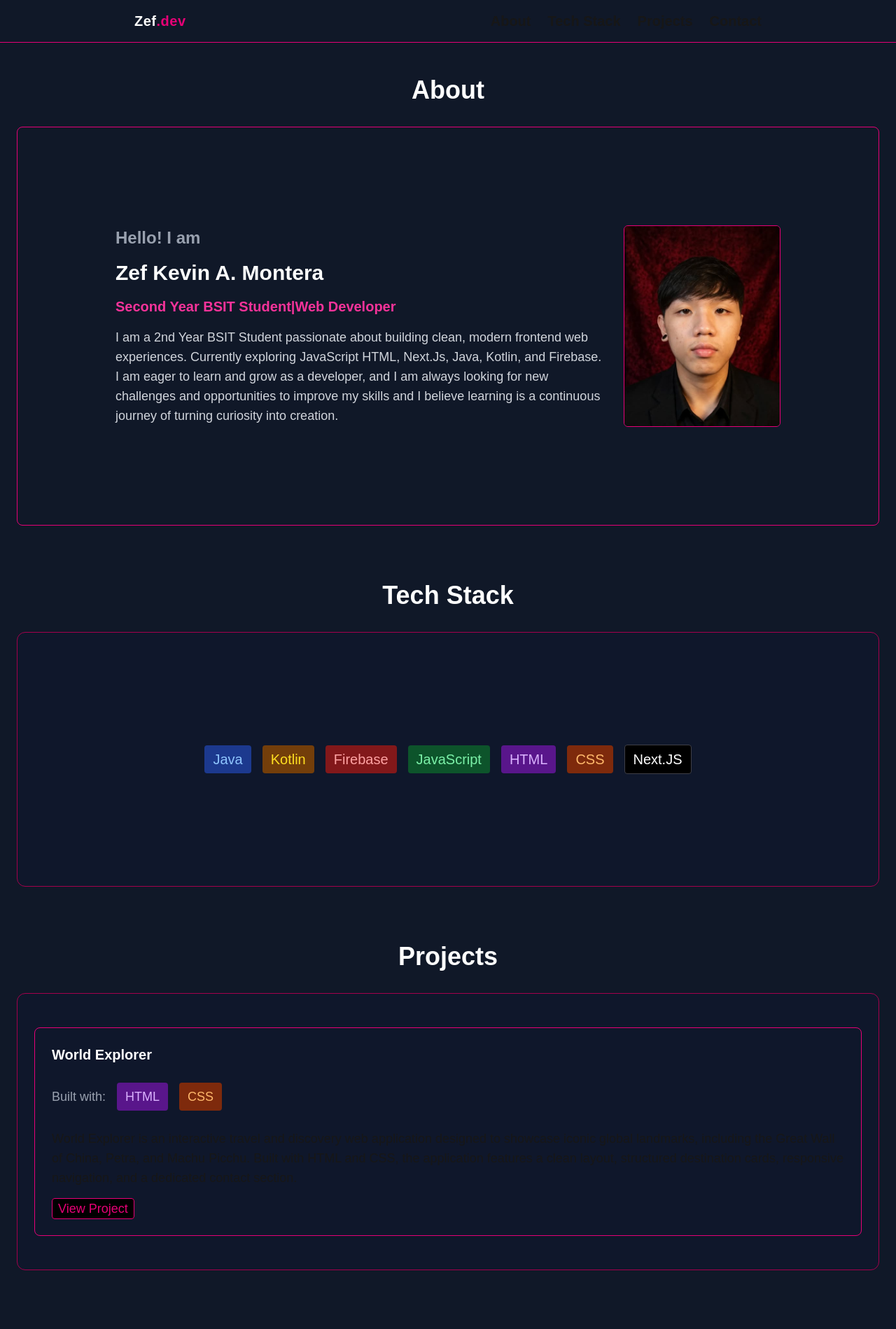
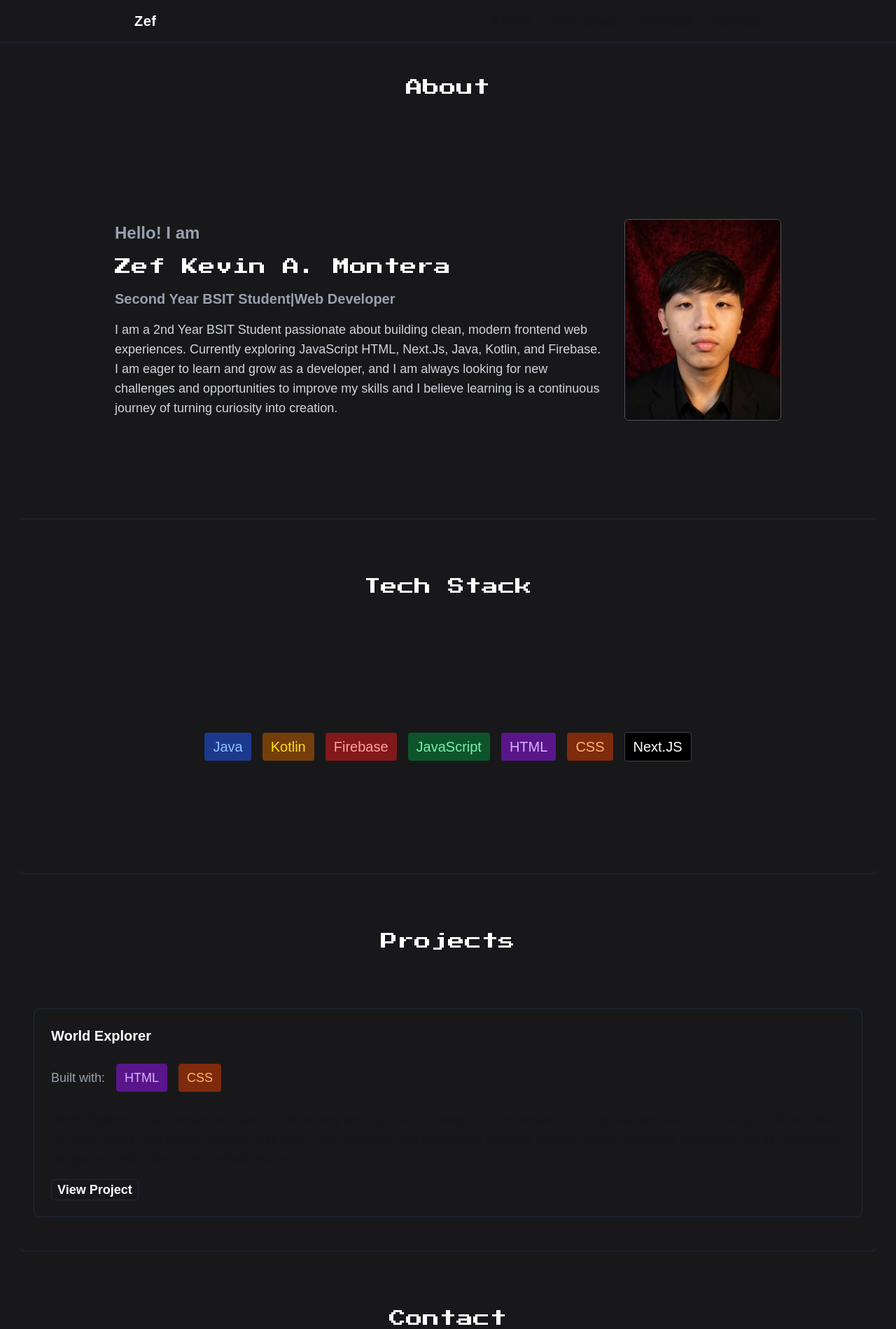
Before and after one commit to zefkevinmontera/my-portfolio, a Next.js app in the folder my-app/: page / in a window 1280 px wide. Shown: the top 1899 px of the page at 70% size. Built offline with nearby package versions, Linux system fonts and the light colour scheme.

Commit message:
changed the whole color scheme & added pixel font

```diff
--- a/my-app/app/globals.css
+++ b/my-app/app/globals.css
@@ -1,5 +1,7 @@
+@import url('https://fonts.googleapis.com/css2?family=Press+Start+2P&display=swap');
+@import "tailwindcss";
+
 html { scroll-behavior: smooth; }
-@import "tailwindcss";
 
 :root {
   --background: #ffffff;
@@ -11,6 +13,7 @@ html { scroll-behavior: smooth; }
   --color-foreground: var(--foreground);
   --font-sans: var(--font-geist-sans);
   --font-mono: var(--font-geist-mono);
+  --font-pixel: "Press Start 2P", monospace;
 }
 
 @media (prefers-color-scheme: dark) {
--- a/my-app/app/page.tsx
+++ b/my-app/app/page.tsx
@@ -1,37 +1,37 @@
 export default function Home() {
   return (
-    <main className="min-h-screen w-full bg-gray-900">
+    <main className="min-h-screen w-full bg-zinc-900">
 
 
       {/* nav_Section */}
 <nav className="
        sticky top-0
        w-full
-       bg-gray-900
-       border-b border-pink-600
+       bg-zinc-900
+       border-b border-gray-800
        py-4 px-6 mb-12
        z-50">
   <div className="max-w-4xl mx-auto flex items-center justify-between">
 
 
     {/* logo_Section*/}
-    <a href="#" className="text-xl font-bold tracking-wide text-white hover:text-pink-400 transition">
-      Zef<span className="text-pink-600">.dev</span>
+    <a href="#" className="text-xl font-bold tracking-wide text-white hover:text-zinc-400 transition">
+      Zef
     </a>
 
 
     {/* nav_Links */}
     <div className="flex items-center gap-6 text-xl">
-      <a href="#about" className="hover:text-pink-600 transition font-bold">
+      <a href="#about" className="hover:text-zinc-400 transition font-bold">
         About
       </a>
-      <a href="#techstack" className="hover:text-pink-600 transition font-bold">
+      <a href="#techstack" className="hover:text-zinc-400 transition font-bold">
         Tech Stack
       </a>
-      <a href="#projects" className="hover:text-pink-600 transition font-bold">
+      <a href="#projects" className="hover:text-zinc-400 transition font-bold">
         Projects
       </a>
-      <a href="#contact" className="hover:text-pink-600 transition font-bold">
+      <a href="#contact" className="hover:text-zinc-400 transition font-bold">
         Contact
       </a>
     </div>
@@ -43,13 +43,13 @@ export default function Home() {
       {/* about_Section */}
  <section id="about" className="scroll-mt-24 mb-20 px-6">
 
-  <h1 className="text-4xl text-center font-bold mb-8 text-white">About</h1>
+  <h1 className=" font-pixel text-2xl text-center  mb-8 text-white">About</h1>
 
-  <div className="border border-pink-600 p-35 rounded-lg bg-gray-900 flex flex-col md:flex-row items-center justify-between gap-6 mx-auto">
+  <div className="border-b border-gray-800 p-35 rounded-lg bg-zinc-900 flex flex-col md:flex-row items-center justify-between gap-6 mx-auto">
     <div>
       <h2 className="text-gray-400 text-2xl font-bold mb-4">Hello! I am</h2>
-      <h3 className="text-3xl mb-4 font-bold text-white">Zef Kevin A. Montera</h3>
-      <h4 className="text-pink-500 text-xl mb-4 font-bold">Second Year BSIT Student|Web Developer</h4>
+      <h3 className="text-2xl mb-4 font-pixel text-white">Zef Kevin A. Montera</h3>
+      <h4 className="text-gray-400 text-xl mb-4 font-bold">Second Year BSIT Student|Web Developer</h4>
       <p className="text-gray-300 text-lg">
         I am a 2nd Year BSIT Student passionate about building clean, modern frontend web experiences. Currently exploring JavaScript HTML, Next.Js, Java, Kotlin, and Firebase. I am eager to learn and grow as a developer, and I am always looking for new challenges and opportunities to improve my skills and I believe learning is a continuous journey of turning curiosity into creation.
       </p>
@@ -59,7 +59,7 @@ export default function Home() {
       <img
         src="/profile.jpg"
         alt="Zef Kevin A. Montera"
-        className="w-56 h-72 object-cover rounded-md border border-pink-600"
+        className="w-56 h-72 object-cover rounded-md border border-zinc-600"
       />
     </div>
   </div>
@@ -70,9 +70,9 @@ export default function Home() {
       {/* tech_stack_Section */}
      <section id="techstack" className="scroll-mt-24 mb-20 px-6">
 
-  <h1 className="text-4xl text-center font-bold mb-8 text-white">Tech Stack</h1>
+  <h1 className=" font-pixel text-2xl text-center  mb-8 text-white">Tech Stack</h1>
 
-  <div className="p-40 mx-auto border border-pink-800 p-8 rounded-xl bg-slate-900">
+  <div className="p-40 mx-auto border-b border-gray-800 p-8 rounded-xl bg-zinc-900">
     <div className="flex flex-wrap gap-4 justify-center items-center">
       <span className="text-xl bg-blue-900 text-blue-300 px-3 py-1.5 rounded">Java</span>
       <span className="text-xl bg-yellow-900 text-yellow-300 px-3 py-1.5 rounded">Kotlin</span>
@@ -91,13 +91,13 @@ export default function Home() {
     <section id="projects"
      className="scroll-mt-24 mb-20 px-6">
 
-         <h1 className="text-4xl text-center font-bold mb-8 text-white">Projects</h1>
+         <h1 className=" font-pixel text-2xl text-center  mb-8 text-white">Projects</h1>
 
-      <div className="p-6 max-w-8xl mx-auto border border-pink-800 rounded-xl bg-slate-900">
+      <div className="p-6 max-w-8xl mx-auto border-b border-gray-800 rounded-xl bg-zinc-900">
 
 
        {/* World Explorer */}
-        <div className="border border-pink-600 p-6 rounded-lg bg-black-900 mb-6 mt-6">
+        <div className="border border-gray-800 p-6 rounded-lg bg-zinc-900 mb-6 mt-6">
          <h1 className="text-white text-xl font-bold mb-4">World Explorer</h1>
          <div className="flex flex-wrap gap-4 justify-start items-center mb-4">
           <h2 className="text-lg mb-4 mt-4 text-gray-400">Built with:</h2>
@@ -108,9 +108,10 @@ export default function Home() {
          <a href="https://github.com/zefkevinmontera/first_website.git"
           target="_blank" rel="noopener noreferrer" className="
           text-lg
-          bg-black
-          border border-pink-600
-          text-pink-600
+          bg-zinc-900
+          border border-gray-800
+          font-bold
+          text-white
           px-2 py-1
           rounded">View Project</a>
         </div>
@@ -123,9 +124,9 @@ export default function Home() {
       <section id="contact"
       className="scroll-mt-24 mb-20 px-6 ">
 
-         <h1 className="text-4xl text-center font-bold mb-8 text-white">Contact</h1>
+         <h1 className=" font-pixel text-2xl text-center  mb-8 text-white">Contact</h1>
 
-        <div className="gap-6 flex flex-row items-center justify-center p-40 mx-auto border border-pink-800 p-8 rounded-xl bg-slate-900">
+        <div className="gap-6 flex flex-row items-center justify-center p-40 mx-auto border-b border-gray-800 p-8 rounded-xl bg-zinc-900">
 
           <a href="https://github.com/zefkevinmontera"
           target="_blank" rel="noopener noreferrer" className="
```
